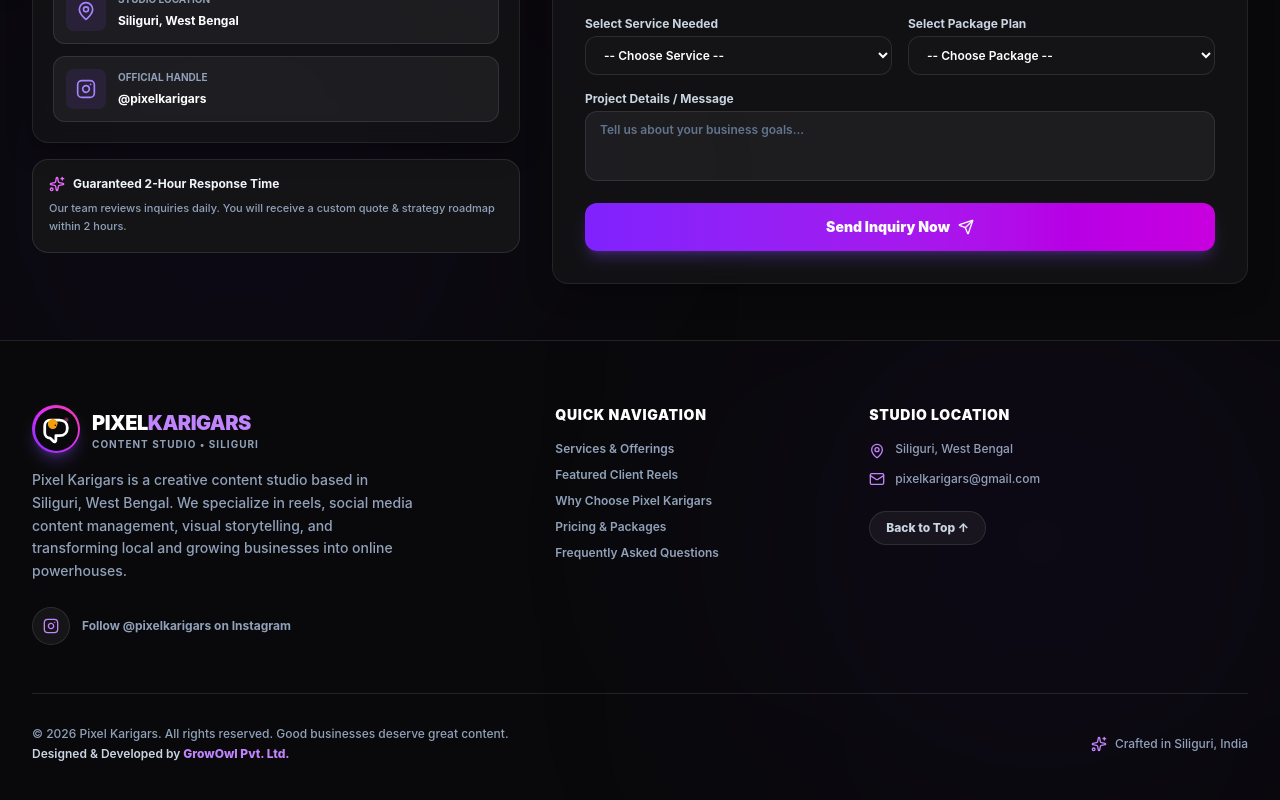
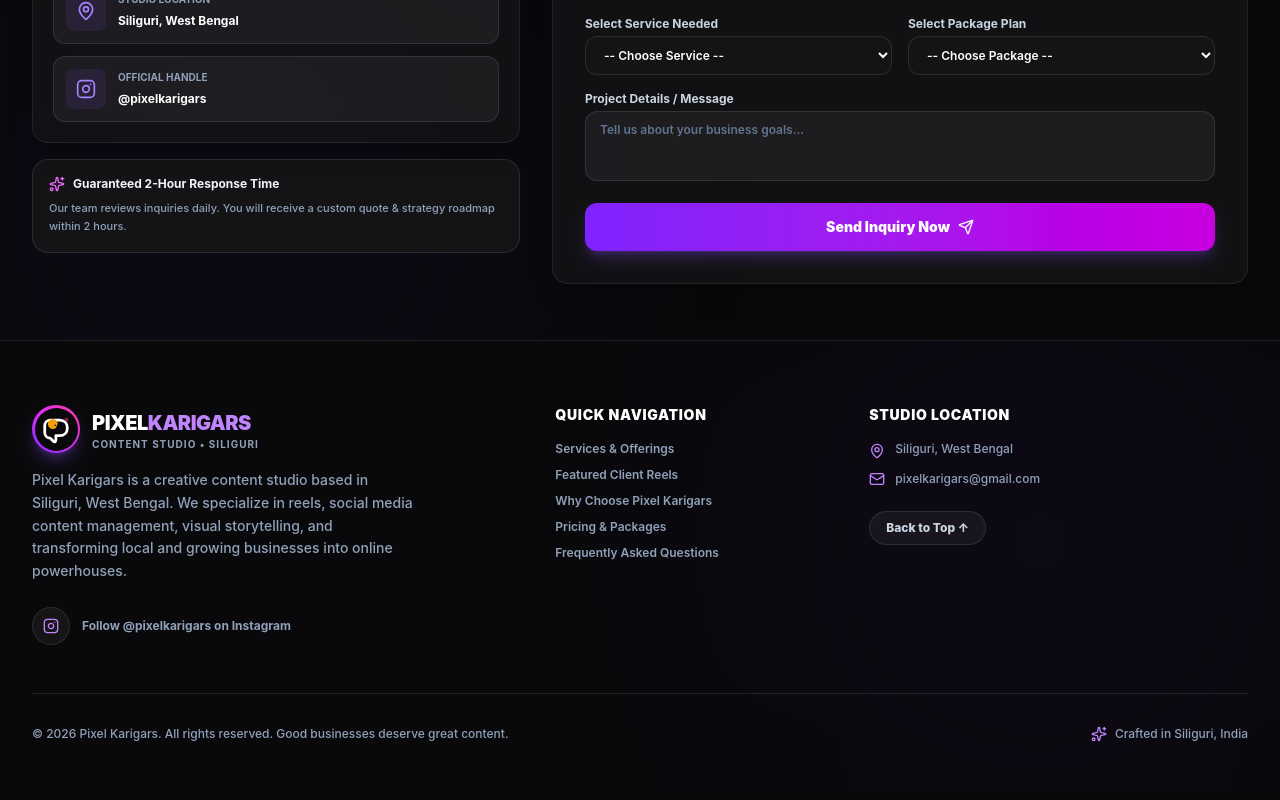
Before and after one commit to grow-owl/pixel-karigars, a React (Vite) app: page / in a window 1280 px wide. Shown: the part 6849-7649 px from the top of the page. Built offline with nearby package versions, Linux system fonts and the light colour scheme.

Commit message:
Remove extra credit link from footer

```diff
--- a/src/components/Footer.jsx
+++ b/src/components/Footer.jsx
@@ -101,31 +101,16 @@
 
         </div>
 
-        {/* Bottom Bar Copyright & GrowOwl Credit */}
+        {/* Bottom Bar Copyright */}
         <div className="pt-8 border-t border-white/10 flex flex-col md:flex-row items-center justify-between gap-4 text-xs text-slate-400 font-medium text-center md:text-left">
-
-          <div className="space-y-1">
-            <p>
-              © 2026 Pixel Karigars. All rights reserved. Good businesses deserve great content.
-            </p>
-            <p className="text-slate-300 font-semibold">
-              Designed & Developed by{' '}
-              <a
-                href="https://www.growowl.online/"
-                target="_blank"
-                rel="noopener noreferrer"
-                className="text-[#C084FC] hover:underline font-extrabold"
-              >
-                GrowOwl Pvt. Ltd.
-              </a>
-            </p>
-          </div>
+          <p>
+            © 2026 Pixel Karigars. All rights reserved. Good businesses deserve great content.
+          </p>
 
           <div className="flex items-center gap-2 text-slate-400">
             <Sparkles className="w-4 h-4 text-[#C084FC]" />
             <span>Crafted in Siliguri, India</span>
           </div>
-
         </div>
 
       </div>
```
